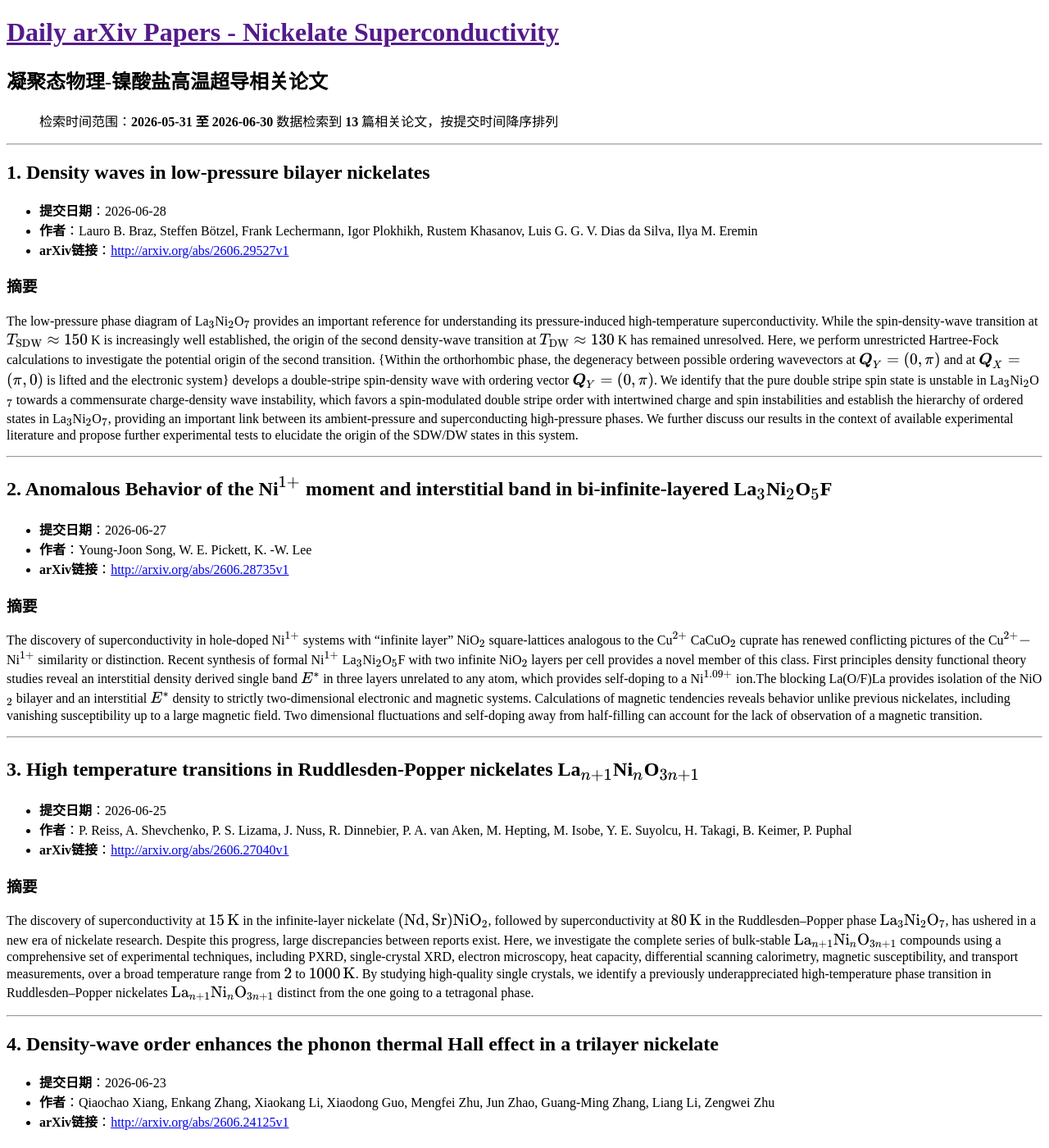
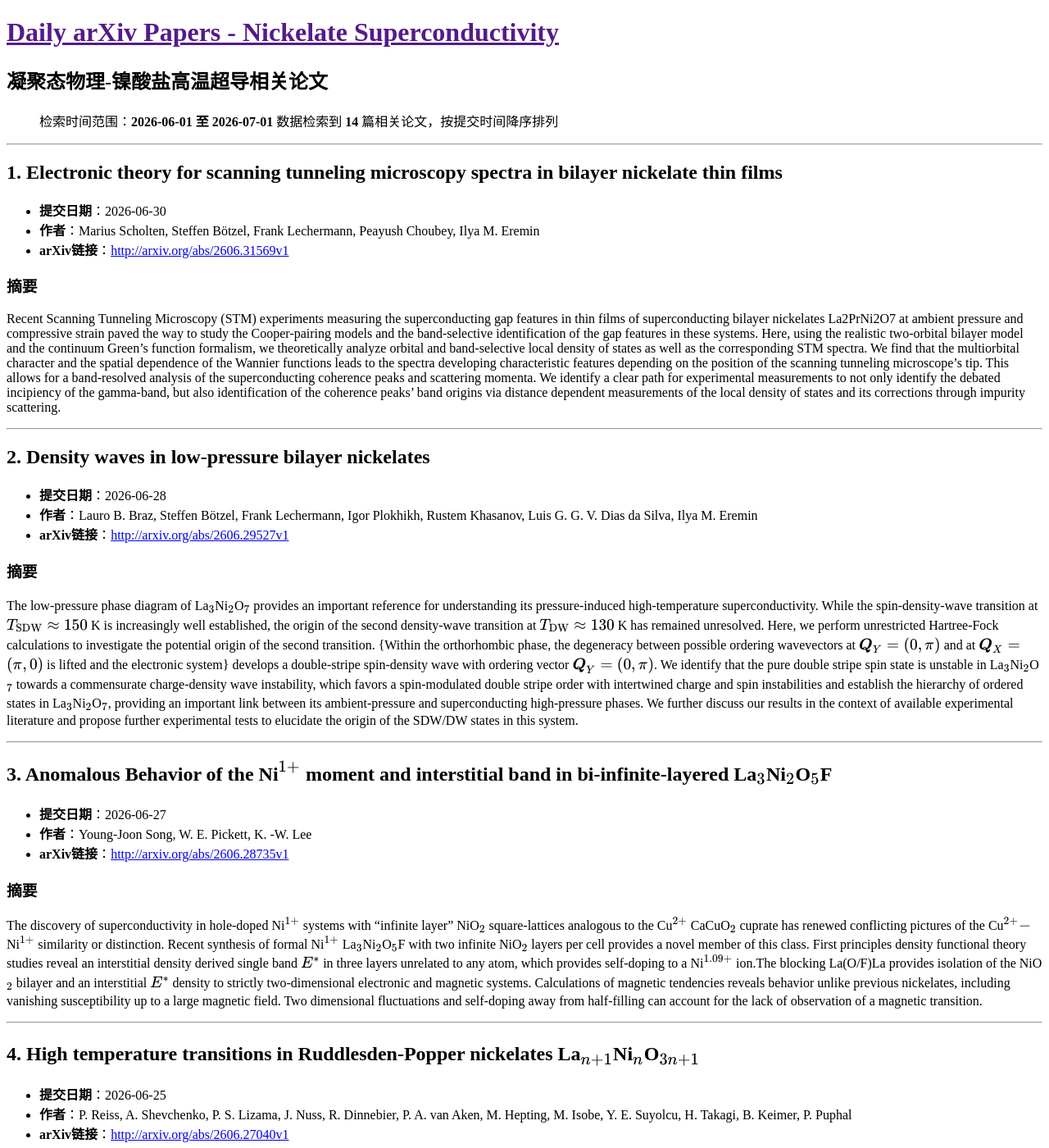
Before and after one commit to yangke25491/daily-arxiv-nickelate_superconductivity, a Jekyll site: the page built from docs/index.md, in a window 1280 px wide and 1400 px high. Shown: the whole window at 82% size. Built offline with Jekyll 4.4.1, drawn with Linux system fonts in a browser that asks for light colours; some of the changed text lies outside the part shown.

Commit message:
Automated update: arXiv papers

```diff
--- a/docs/index.md
+++ b/docs/index.md
@@ -5,12 +5,23 @@ title: 镍酸盐超导论文
 
 # 凝聚态物理-镍酸盐高温超导相关论文
 
-> 检索时间范围：**2026-05-31 至 2026-06-30**
-> 数据检索到 **13** 篇相关论文，按提交时间降序排列
+> 检索时间范围：**2026-06-01 至 2026-07-01**
+> 数据检索到 **14** 篇相关论文，按提交时间降序排列
 
 ---
 
-## 1. Density waves in low-pressure bilayer nickelates
+## 1. Electronic theory for scanning tunneling microscopy spectra in bilayer nickelate thin films
+
+- **提交日期**：2026-06-30
+- **作者**：Marius Scholten, Steffen Bötzel, Frank Lechermann, Peayush Choubey, Ilya M. Eremin
+- **arXiv链接**：[http://arxiv.org/abs/2606.31569v1](http://arxiv.org/abs/2606.31569v1)
+
+### 摘要
+Recent Scanning Tunneling Microscopy (STM) experiments measuring the superconducting gap features in thin films of superconducting bilayer nickelates La2PrNi2O7 at ambient pressure and compressive strain paved the way to study the Cooper-pairing models and the band-selective identification of the gap features in these systems. Here, using the realistic two-orbital bilayer model and the continuum Green's function formalism, we theoretically analyze orbital and band-selective local density of states as well as the corresponding STM spectra. We find that the multiorbital character and the spatial dependence of the Wannier functions leads to the spectra developing characteristic features depending on the position of the scanning tunneling microscope's tip. This allows for a band-resolved analysis of the superconducting coherence peaks and scattering momenta. We identify a clear path for experimental measurements to not only identify the debated incipiency of the gamma-band, but also identification of the coherence peaks' band origins via distance dependent measurements of the local density of states and its corrections through impurity scattering.
+
+---
+
+## 2. Density waves in low-pressure bilayer nickelates
 
 - **提交日期**：2026-06-28
 - **作者**：Lauro B. Braz, Steffen Bötzel, Frank Lechermann, Igor Plokhikh, Rustem Khasanov, Luis G. G. V. Dias da Silva, Ilya M. Eremin
@@ -142,7 +153,7 @@ Strontium ruthenate (Sr${}\_2$RuO${}\_4$, SRO) has been the subject of intense r
 
 ---
 
-## 13. A unified theory of thin film and bulk bilayer nickelates
+## 14. A unified theory of thin film and bulk bilayer nickelates
 
 - **提交日期**：2026-06-03
 - **作者**：Jiangfan Wang, Yi-feng Yang
```
Also changed, not shown: other parts of docs/index.md (+11 -11 lines).
